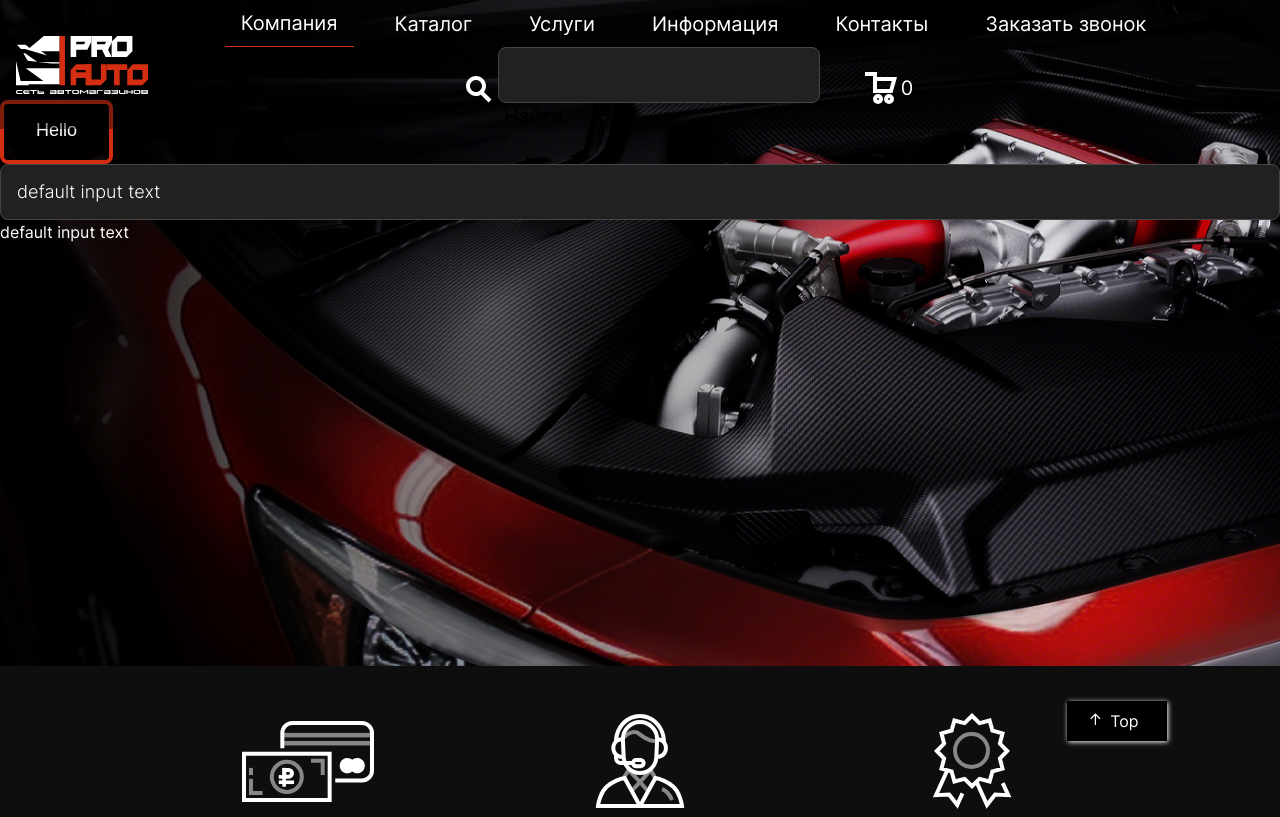
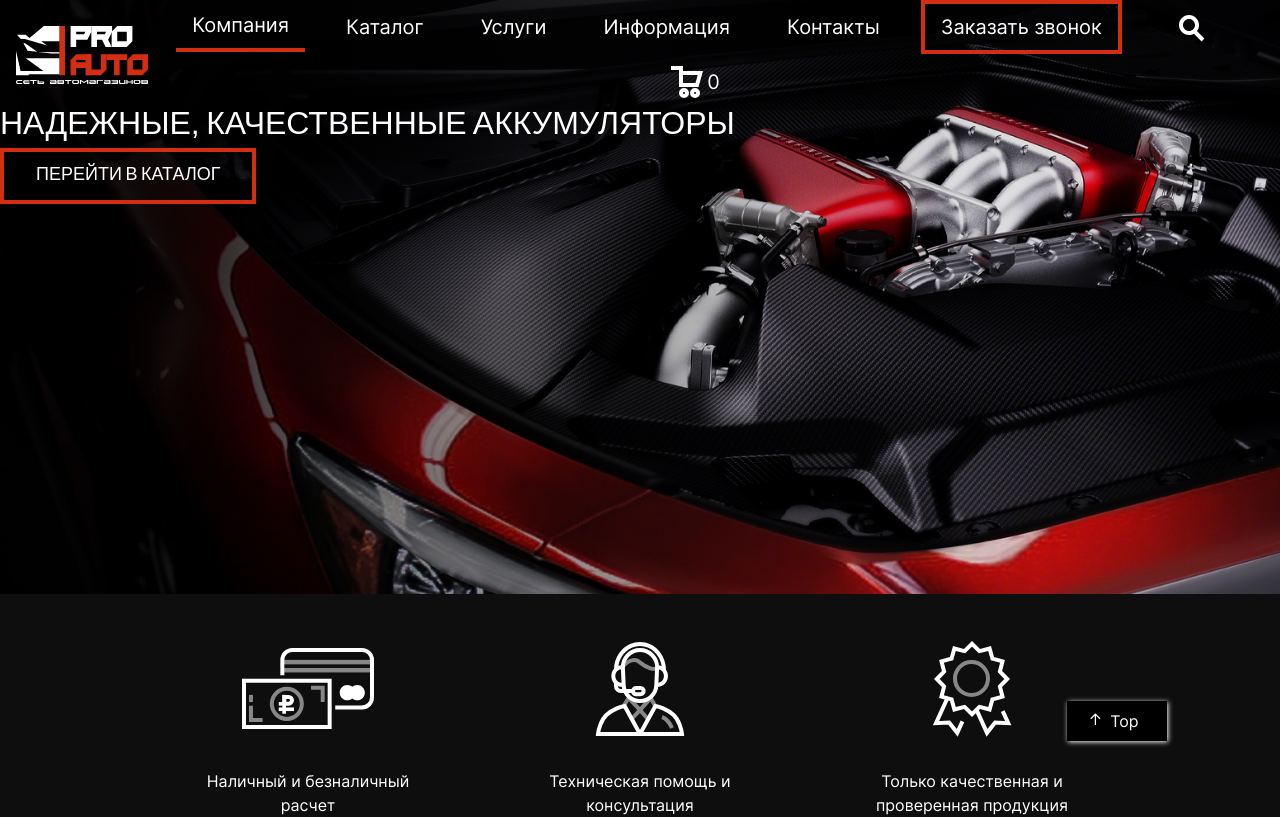
Before and after one commit to ghost160111/pro-auto-vue, a Vue app: page / in a window 1280 px wide. Shown: the top 817 px of the page. Built offline with nearby package versions, Linux system fonts and the light colour scheme; the HTML template or start-up script is replaced by a standard one.

Commit message:
added some changes

```diff
--- a/src/assets/scss/components/_button.scss
+++ b/src/assets/scss/components/_button.scss
@@ -7,8 +7,7 @@
   text-align: center;
   min-height: var(--btn-height);
   min-width: var(--btn-width);
-  padding: rem(16) rem(32);
-  border-radius: rem(8);
+  padding: rem(12) rem(32);
   background-color: none;
   border: rem(4) solid var(--red2);
   color: var(--white);
@@ -25,7 +24,8 @@
 
   &[href]:hover,
   &:hover {
-    background-color: darken($green, 10%);
+    color: var(--red2);
+    box-shadow: rem(0) rem(0) rem(45) var(--red2);
   }
 
   &[href]:active,
--- a/src/assets/scss/components/_input.scss
+++ b/src/assets/scss/components/_input.scss
@@ -1,14 +1,12 @@
 .g-input {
-  //all: unset;
   height: var(--btn-height);
   display: flex;
   align-items: center;
   padding-left: rem(16);
   padding-right: rem(16);
-  background: var(--darken);
-  border: 1px solid var(--darken2);
-  color: var(--white);
-  border-radius: 8px;
+  background: var(--white);
+  color: var(--black);
+  border-radius: 3px;
   min-width: 100%;
   transition: var(--global-animation);
 
@@ -55,7 +53,7 @@
   }
 
   &:hover {
-    border: rem(1) solid var(--red2);
+    border-color: var(--red2);
   }
 
   &:focus {
--- a/src/assets/scss/layout/_header.scss
+++ b/src/assets/scss/layout/_header.scss
@@ -183,20 +183,18 @@
   }
 }
 
-.nav-on,
-.nav-off {
-  transition: var(--global-animation);
-  animation: anim-opacity 0.5 ease;
-}
-
 .nav-on {
   display: block;
   filter: opacity(1);
+  transition: all 0.5s ease;
+  animation: anim-opacity 0.5s ease;
 }
 
 .nav-off {
   display: none;
   filter: opacity(0);
+  transition: all 0.5s ease;
+  animation: anim-opacity 0.5s ease;
 }
 
 .nav-list-on {
@@ -272,10 +270,15 @@
     line-height: rem(40);
     padding-left: 30%;
   }
+
+  &.red-border {
+    border: rem(4) solid var(--red2);
+  }
 }
 
 .router-link-active {
-  border-bottom: rem(1) solid var(--red2);
+  border-bottom: rem(4) solid var(--red2);
+  transition: var(--global-animation);
 }
 
 .logo {
--- a/src/assets/scss/templates/components/__components.scss
+++ b/src/assets/scss/templates/components/__components.scss
@@ -1 +1,2 @@
 @import './intro';
+@import './search';
--- a/src/assets/scss/templates/components/_intro.scss
+++ b/src/assets/scss/templates/components/_intro.scss
@@ -13,5 +13,7 @@
   background-repeat: no-repeat;
   background-size: cover;
   background-position: center;
-  background-attachment: fixed;
+  background-clip: border-box;
+
+  min-height: vh(720);
 }
--- a/src/assets/scss/templates/components/_search.scss
+++ b/src/assets/scss/templates/components/_search.scss
@@ -1,5 +1,77 @@
-li.search {
+.nav-list {
+  & > li.search {
+    display: flex;
+    flex-flow: column;
+    justify-content: flex-start;
+    align-items: flex-start;
+    padding-left: rem(24);
+  }
+}
 
+.search-component {
+  display: flex;
+  justify-content: center;
+  align-items: center;
+  position: fixed;
+  top: rem(-500);
+  left: 0;
+  min-width: 100%;
+  min-height: rem(100);
+  transition: var(--global-animation);
+  border-radius: 0 !important;
+  column-gap: rem(10);
+  background-color: rgb(28, 28, 28);
+
+  &.active {
+    top: rem(150);
+  }
+
+  @media #{$sm-and-down} {
+    position: relative;
+
+    &.active {
+      top: 0;
+    }
+  }
+
+  @media #{$smOnly} {
+    position: relative;
+
+    &.active {
+      top: 0;
+    }
+  }
+}
+
+.g-input {
+  &.search {
+    min-width: 80%;
+    border-width: rem(4);
+
+    @media #{$sm-and-down} {
+      min-width: 60%;
+    }
+
+    @media #{$smOnly} {
+      min-width: 50%;
+    }
+  }
+}
+
+.search-btn {
+  color: var(--white);
+  min-width: 10%;
+}
+
+.close-btn {
+  @extend .flex-center-row;
+  min-width: rem(40);
+  height: rem(50);
+}
+
+.close-btn-svg {
+  max-width: rem(36);
+  max-height: rem(36);
 }
 
 .search-svg {
--- a/src/components/layout/Header.vue
+++ b/src/components/layout/Header.vue
@@ -5,12 +5,19 @@
       <nav class="nav">
         <div class="nav-left">
           <a href="/">
-            <img v-bind:on-loadeddata="on_data_load" id="logo" class="logo" src="../../assets/other/images/logos/logo.svg"
-              alt="logo" />
+            <img v-bind:on-loadeddata="on_data_load"
+                 id="logo"
+                 class="logo"
+                 src="../../assets/other/images/logos/logo.svg"
+                 alt="logo"
+            />
           </a>
         </div>
         <div class="nav-right">
-          <button @click="toggleMenu" v-bind:class="showMenuClass" type="button">
+          <button @click="toggleMenu"
+                  v-bind:class="showMenuClass"
+                  type="button"
+          >
             <svg class="nav-on" viewBox="0 0 24 24" fill="none" xmlns="http://www.w3.org/2000/svg">
               <g id="SVGRepo_bgCarrier" stroke-width="0"></g>
               <g id="SVGRepo_tracerCarrier" stroke-linecap="round" stroke-linejoin="round"></g>
@@ -52,24 +59,12 @@
           </button>
           <ul class="nav-list">
             <li><router-link @click="toggleMenu" to="/" class="nav-link">Компания</router-link></li>
-            <li>
-              <router-link @click="toggleMenu" to="/catalog" class="nav-link">Каталог</router-link>
-            </li>
-            <li>
-              <router-link @click="toggleMenu" to="/service" class="nav-link">Услуги</router-link>
-            </li>
-            <li>
-              <router-link @click="toggleMenu" to="/about" class="nav-link">Информация</router-link>
-            </li>
-            <li>
-              <router-link @click="toggleMenu" to="/contacts" class="nav-link">Контакты</router-link>
-            </li>
-            <li>
-              <router-link @click="toggleMenu" to="/order-call" class="nav-link order-call">Заказать звонок</router-link>
-            </li>
-            <li>
-              <Search />
-            </li>
+            <li><router-link @click="toggleMenu" to="/catalog" class="nav-link">Каталог</router-link></li>
+            <li><router-link @click="toggleMenu" to="/service" class="nav-link">Услуги</router-link></li>
+            <li><router-link @click="toggleMenu" to="/about" class="nav-link">Информация</router-link></li>
+            <li><router-link @click="toggleMenu" to="/contacts" class="nav-link">Контакты</router-link></li>
+            <li><router-link @click="toggleMenu" to="/order-call" class="nav-link red-border">Заказать звонок</router-link></li>
+            <li class="search"><Search /></li>
             <li>
               <router-link @click="toggleMenu" to="/cart" class="nav-link cart">
                 <svg xmlns="http://www.w3.org/2000/svg" width="40" height="40" viewBox="0 0 40 40" fill="none">
@@ -90,7 +85,7 @@
 </template>
 
 <script>
-import Search from '../Search.vue'
+import Search from '../sub-comps/Search.vue'
 
 export default {
   name: 'Header',
@@ -102,19 +97,13 @@
       title: 'Pro-auto - Надежные аккумуляторы',
       cardQty: 0,
       showMenu: false,
-      showMenuClass: 'nav-list-on',
-      btn: document.querySelector('.nav-list-on'),
-      list: document.querySelector('.nav-list'),
-      links: document.querySelectorAll('.nav-link'),
-      searchValue: '',
-      searchBtnClass: 'g-input search',
-      hiddenDialogClass: 'notification-dialog error'
+      showMenuClass: 'nav-list-on'
     }
   },
   methods: {
     toggleMenu() {
       try {
-        if ((this.showMenu = !this.showMenu)) {
+        if (this.showMenu = !this.showMenu) {
           this.showMenuClass += ' active'
         } else {
           this.showMenuClass = 'nav-list-on'
--- a/src/components/pages/Home.vue
+++ b/src/components/pages/Home.vue
@@ -1,14 +1,6 @@
 <template>
   <article class="home">
-    <section class="home-intro">
-      <button class="g-btn">Hello</button>
-      <input class="g-input"
-             type="text"
-             v-model="test_inputText"
-             :placeholder="test_inputText"
-      />
-      <p>{{ test_inputText }}</p>
-    </section>
+    <Intro />
     <div class="home-info">
       <ul class="home-info-list">
         <li v-for="(card, i) in home['list']" :key="i">
@@ -38,10 +30,12 @@
 
 <script>
 import home from '../../assets/data/pages/home.json'
+import Intro from '../sub-comps/Intro.vue'
 
 export default {
   name: 'Home',
   components: {
+    Intro
   },
   data() {
     return {
--- /dev/null
+++ b/src/components/sub-comps/Intro.vue
@@ -0,0 +1,35 @@
+<template>
+  <section class="home-intro">
+    <h2 class="home-intro-title">{{ toUpperTitle }}</h2>
+    <router-link class="g-btn" to="/catalog">{{ toUpperLink }}</router-link>
+  </section>
+</template>
+
+<script>
+export default {
+  data() {
+    return {
+      title: 'Надежные, качественные аккумуляторы',
+      catalog: {
+        label: 'Перейти в каталог',
+        link: '/catalog'
+      }
+    }
+  },
+  methods: {
+    ToUpper(text) {
+      text.toUpperCase();
+    }
+  },
+  computed: {
+    toUpperTitle() {
+      return this.title.toUpperCase()
+    },
+    toUpperLink() {
+      return this.catalog['label'].toUpperCase()
+    }
+  }
+}
+</script>
+
+<style></style>
--- a/src/components/Search.vue
+++ b/src/components/sub-comps/Search.vue
@@ -5,12 +5,12 @@
       d="M24 18C24 21.3137 21.3137 24 18 24C14.6863 24 12 21.3137 12 18C12 14.6863 14.6863 12 18 12C21.3137 12 24 14.6863 24 18ZM22.8941 26.7226C21.4474 27.536 19.7779 28 18 28C12.4772 28 8 23.5228 8 18C8 12.4772 12.4772 8 18 8C23.5228 8 28 12.4772 28 18C28 20.2954 27.2266 22.4101 25.9263 24.0979L33.4142 31.5858L30.5858 34.4142L22.8941 26.7226Z"
       fill="white" />
   </svg>
-  <div :class="searchComponent.searchCompClass">
-    <input @keyup.enter="searchInGoogle" :class="searchComponent.searchBtnClass" type="search" name="search button"
+  <div :class="searchCompClass">
+    <input @keyup.enter="searchInGoogle" :class="searchBtnClass" type="search" name="search button"
       id="search" v-model="searchValue" />
-    <button @click="searchInGoogle" class="search-btn" type="button">Найти</button>
+    <button @click="searchInGoogle" class="g-btn" type="button">Найти</button>
     <button @click="openSearchBar" class="close-btn" type="button">
-      <svg class="nav-off" viewBox="-65 -65 512 512" version="1.1" xml:space="preserve" xmlns="http://www.w3.org/2000/svg"
+      <svg class="close-btn-svg" viewBox="-65 -65 512 512" version="1.1" xml:space="preserve" xmlns="http://www.w3.org/2000/svg"
         xmlns:xlink="http://www.w3.org/1999/xlink" fill="#fff">
         <g id="SVGRepo_bgCarrier" stroke-width="0"></g>
         <g id="SVGRepo_tracerCarrier" stroke-linecap="round" stroke-linejoin="round"></g>
@@ -29,7 +29,7 @@
         </g>
       </svg>
     </button>
-    <div :class="searchComponent.hiddenDialogClass">
+    <div :class="hiddenDialogClass">
       <span>Input field is empty</span>
     </div>
   </div>
@@ -39,21 +39,18 @@
 export default {
   data() {
     return {
-      searchComponent: {
-        searchValue: '',
-        searchBtnClass: 'g-input search',
-        searchCompClass: 'search-component',
-        hiddenDialogClass: 'notification-dialog error'
-      }
+      searchValue: '',
+      searchBtnClass: 'g-input search',
+      searchCompClass: 'search-component',
+      hiddenDialogClass: 'notification-dialog error'
     }
   },
   methods: {
     openSearchBar() {
-      if (this.searchBtnClass !== 'g-input search') {
-        this.searchBtnClass = 'g-input search'
-        this.hiddenDialogClass = 'notification-dialog error'
+      if (this.searchCompClass !== 'search-component active') {
+        this.searchCompClass = 'search-component active'
       } else {
-        this.searchBtnClass = 'g-input search active'
+        this.searchCompClass = 'search-component'
       }
     },
     searchInGoogle() {
```
Also changed, not shown: src/components/pages/Cart.vue (added, +41 -0 lines), src/assets/style.css, 1 other file (tests, documents, lock files or other folders).
